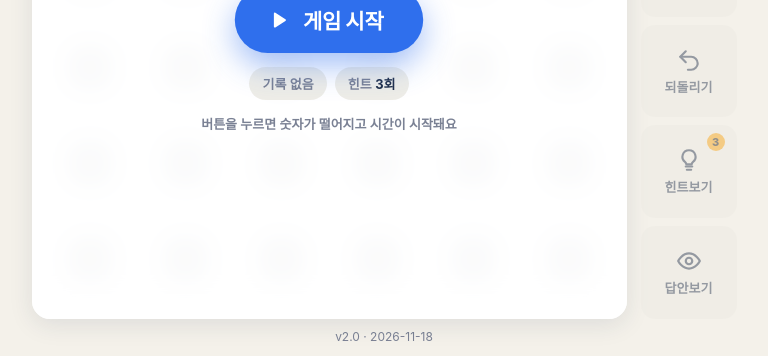
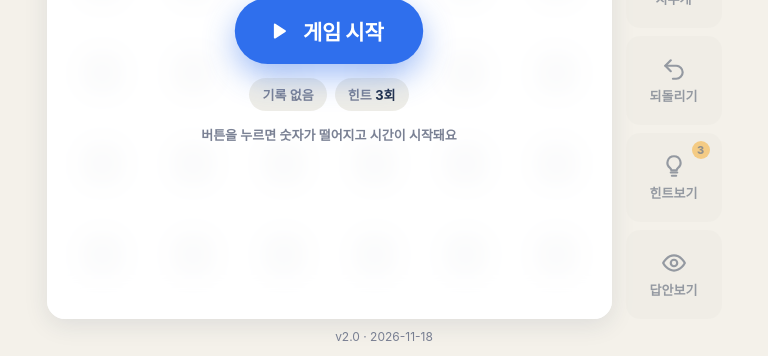
Before and after one commit to jkh76/slitherlink, a plain HTML site: page index.html in a window 1280 px wide. Shown: the part 444-800 px from the top of the page, without its empty margins (256-1024 px from the left). Drawn offline with Linux system fonts and the light colour scheme.

Commit message:
v2.0: 태블릿 가로 화면에서 세로 크기 축소, 주소창 제외한 실제 높이(dvh) 기준
Co-Authored-By: Claude Opus 5.5 <noreply@anthropic.com>
Claude-Session: https://claude.ai/code/session_01RsA9TnHqcFsr1tD3TqxP2p

```diff
--- a/index.html
+++ b/index.html
@@ -22,7 +22,7 @@ body.dark{
 }
 *{box-sizing:border-box;-webkit-tap-highlight-color:transparent}
 html,body{margin:0;padding:0}
-body{background:var(--bg);color:var(--ink);font-family:-apple-system,BlinkMacSystemFont,"Apple SD Gothic Neo","Noto Sans KR","Malgun Gothic",sans-serif;min-height:100vh;display:flex;flex-direction:column;align-items:center;transition:background .25s,color .25s;user-select:none;-webkit-user-select:none}
+body{background:var(--bg);color:var(--ink);font-family:-apple-system,BlinkMacSystemFont,"Apple SD Gothic Neo","Noto Sans KR","Malgun Gothic",sans-serif;min-height:100vh;min-height:100dvh;display:flex;flex-direction:column;align-items:center;transition:background .25s,color .25s;user-select:none;-webkit-user-select:none}
 .app{width:100%;max-width:560px;padding:14px 14px 0;display:flex;flex-direction:column;gap:12px;flex:1}
 header{display:flex;align-items:center;justify-content:space-between}
 .title{font-size:22px;font-weight:800;letter-spacing:-.5px}
@@ -195,8 +195,8 @@ body.dark .mine{stroke:#fde047}
 /* ---------- 가로 모드(태블릿): 도구를 판 오른쪽 세로로 ---------- */
 @media (orientation: landscape) and (min-width: 700px){
   .app{
-    --bw:min(calc(100vh - 205px), calc(100vw - 160px), 820px);
-    --bw:min(calc(100dvh - 205px), calc(100vw - 160px), 820px);
+    --bw:min(calc(100vh - 235px), calc(100vw - 160px), 820px);
+    --bw:min(calc(100dvh - 235px), calc(100vw - 160px), 820px);
     width:auto;max-width:none;display:grid;
     grid-template-columns:var(--bw) 96px;
     grid-template-areas:"h h" "d d" "s s" "b t";
```
Also changed, not shown: 1 other file.
